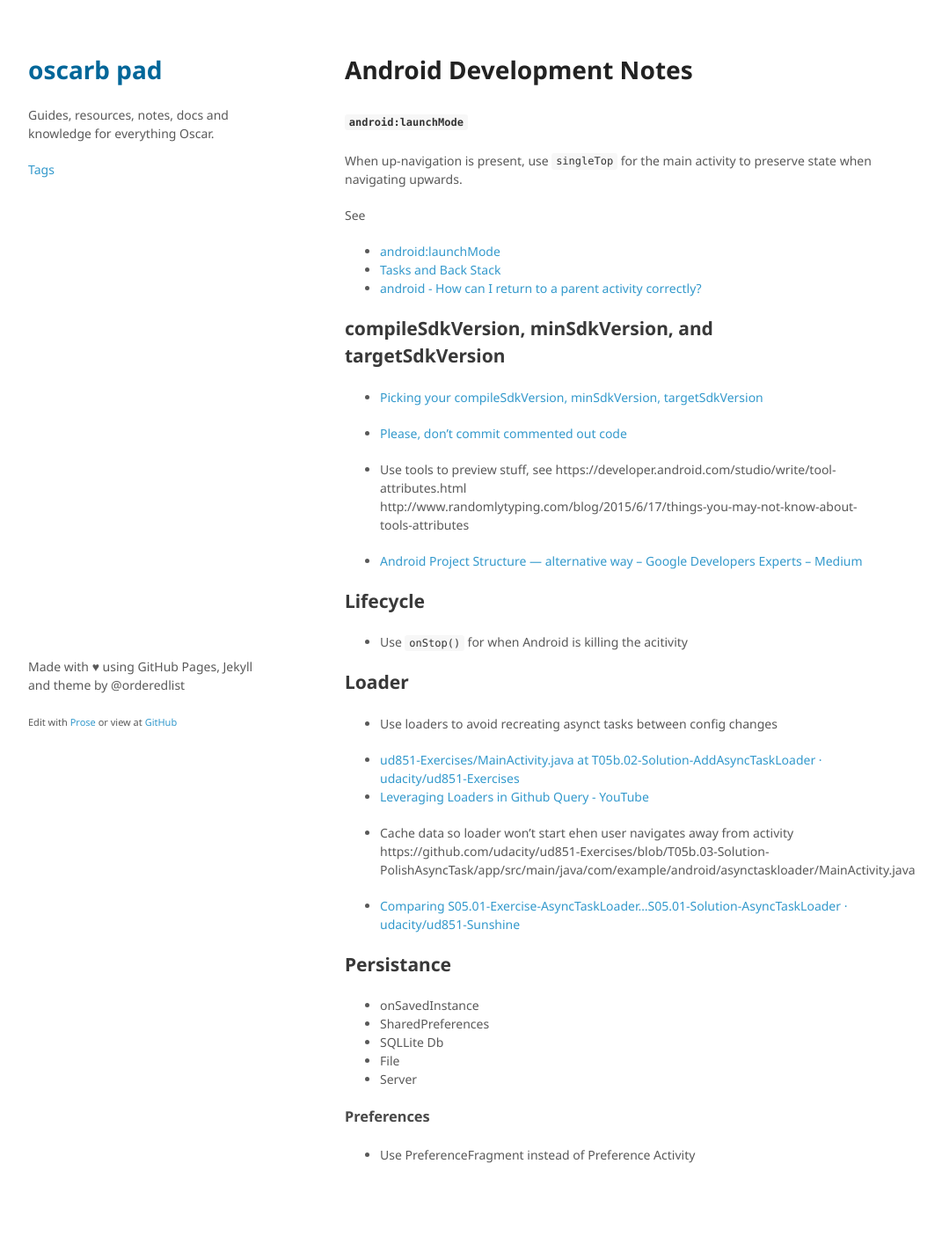
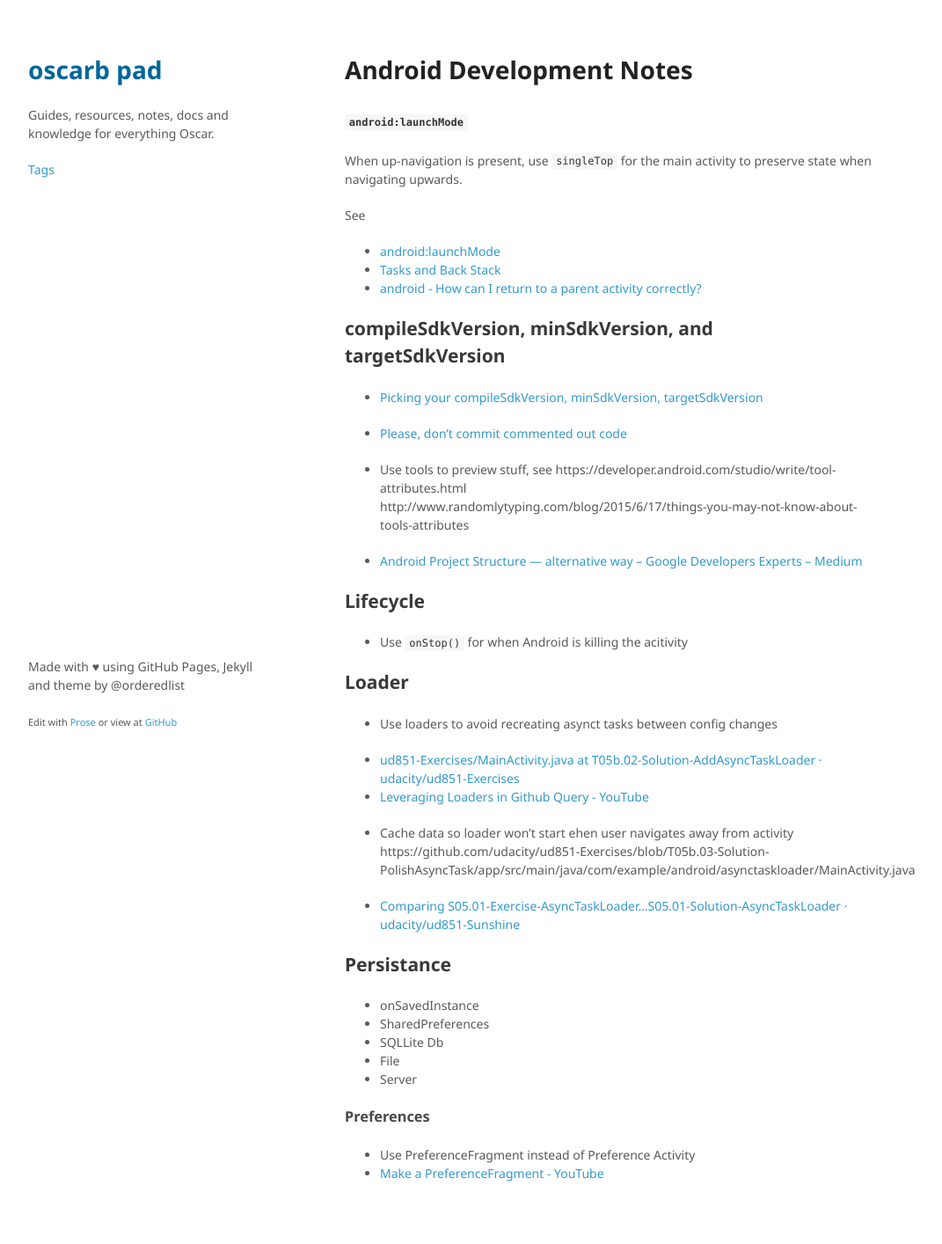
Before and after one commit to oscarb/pad, a Jekyll site: the page built from _docs/android-development-notes.md, in a window 1280 px wide. Shown: the whole page at 88% size, without its empty margins (128-1199 px from the left). Built offline with Jekyll 4.4.1, drawn with Linux system fonts in a browser that asks for light colours; some web fonts are replaced; before the commit the page ends 1393 px from its top, so only the background shows below that.

Commit message:
Updated android-development-notes.md

```diff
--- a/_docs/android-development-notes.md
+++ b/_docs/android-development-notes.md
@@ -55,3 +55,4 @@ https://github.com/udacity/ud851-Exercises/blob/T05b.03-Solution-PolishAsyncTask
 ### Preferences
 
 * Use PreferenceFragment instead of Preference Activity
+* [Make a PreferenceFragment - YouTube](https://www.youtube.com/watch?v=AFCywvOnM2M)
```
